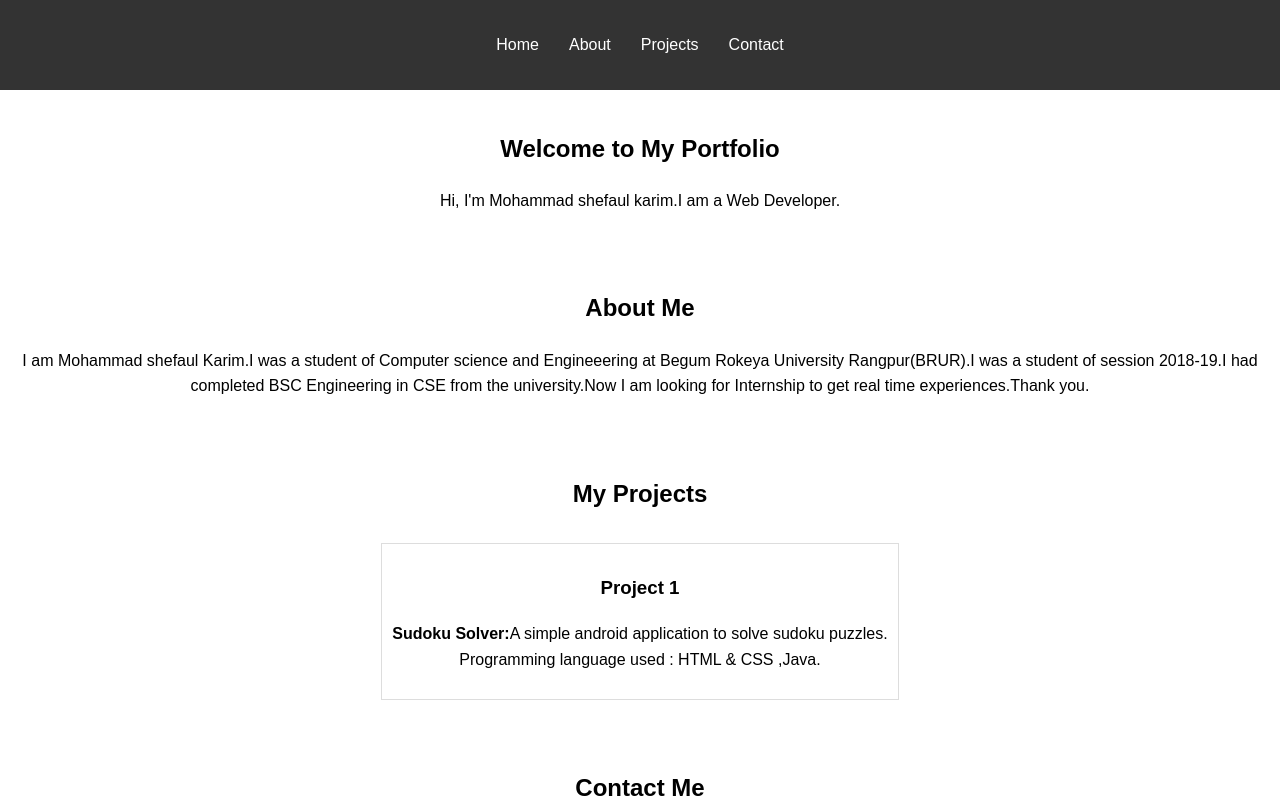
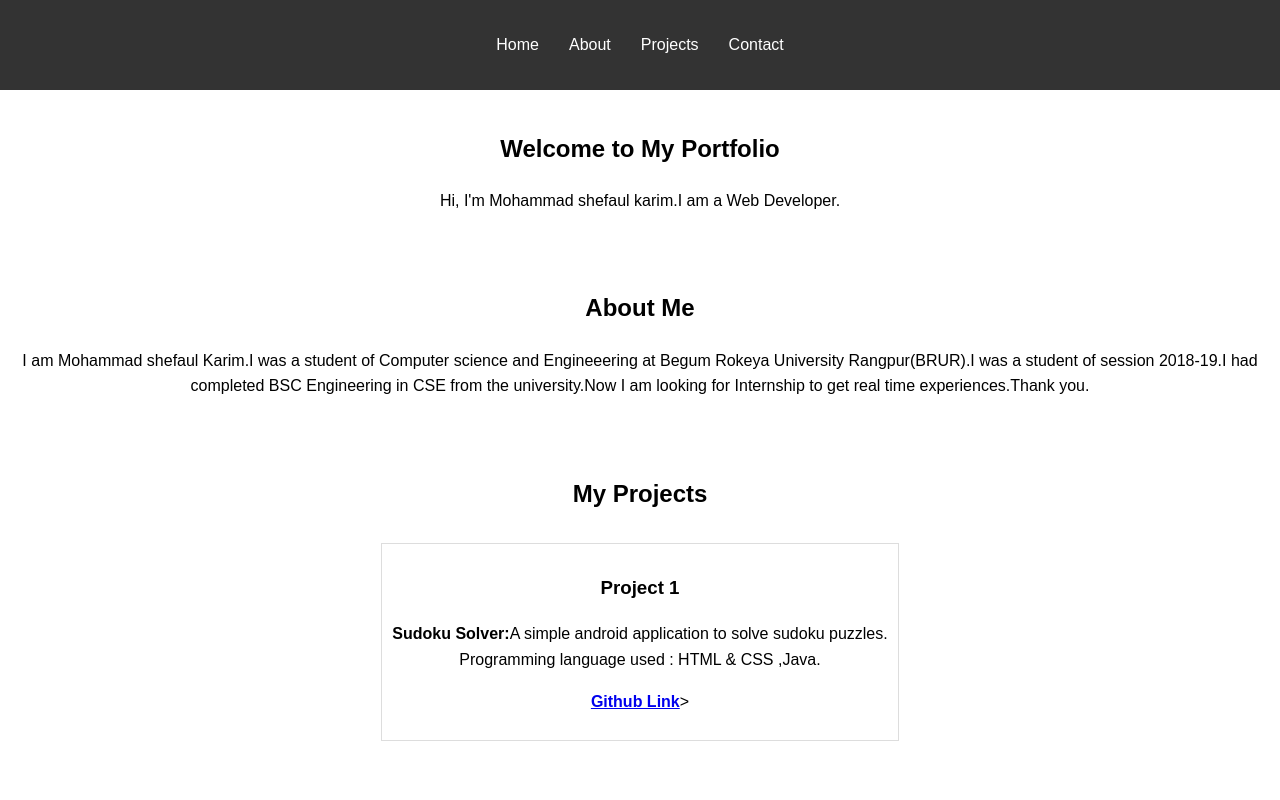
Before and after one commit to Shefaul-22/Personal-portfolio, a plain HTML site: page index.html in a window 1280 px wide. Shown: the top 800 px of the page. Drawn offline with Linux system fonts and the light colour scheme.

Commit message:
Update index.html

```diff
--- a/index.html
+++ b/index.html
@@ -30,6 +30,7 @@
         <div class="project-card">
             <h3>Project 1</h3>
             <p><b>Sudoku Solver:</b>A simple android application to solve sudoku puzzles.<br>Programming language used : HTML & CSS ,Java.   </p>
+            <p> <a href="https://github.com/Shefaul-22/Sudoku-solver"><b>Github Link</b></a>></p>
         </div>
     </section>
     <section id="contact">
```
